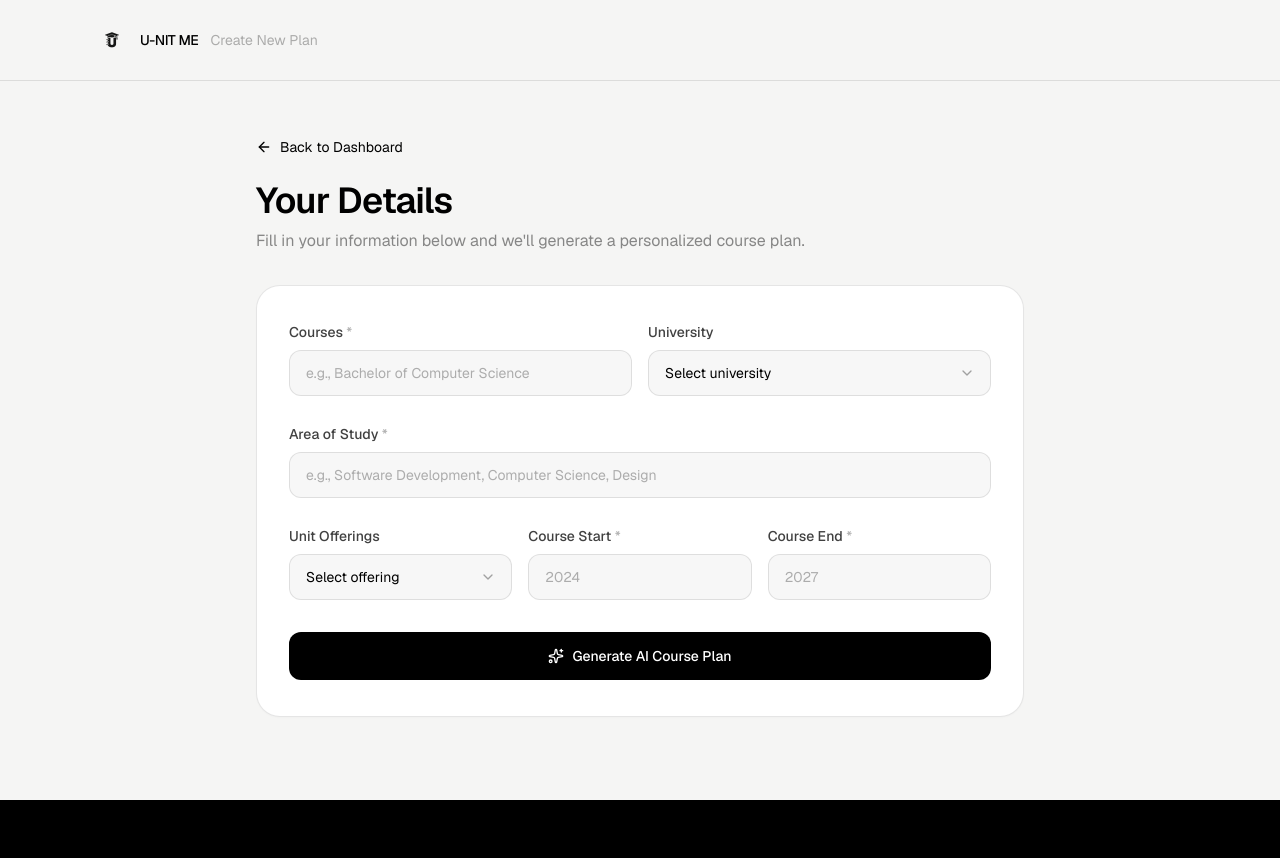
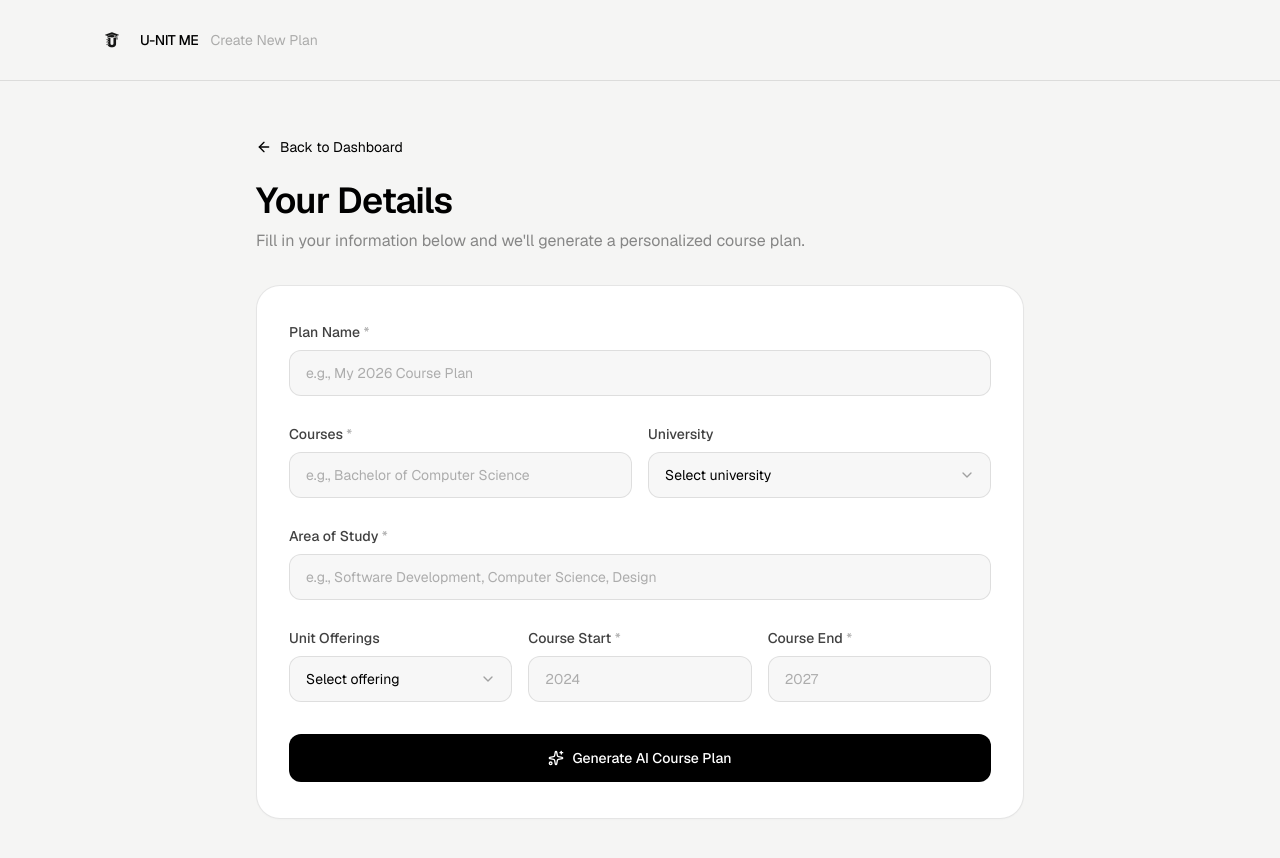
Before and after one commit to frzatla/u-nitme, a Next.js app in the folder my-app/: page /dashboard/new in a window 1280 px wide. Shown: the top 858 px of the page. Before the commit the page ends 800 px from the top, so only its background shows below. Built offline with nearby package versions, Linux system fonts and the light colour scheme; no server answers.

Commit message:
add plan name

```diff
--- a/my-app/src/app/dashboard/new/page.tsx
+++ b/my-app/src/app/dashboard/new/page.tsx
@@ -24,6 +24,7 @@ export default async function NewPlanPage() {
     const payload = {
       email,
       plan: {
+        planName: String(formData.get("planName") || ""),
         course: String(formData.get("course") || ""),
         university: String(formData.get("university") || ""),
         degree: selectedDegree,
--- a/my-app/src/app/dashboard/page.tsx
+++ b/my-app/src/app/dashboard/page.tsx
@@ -171,11 +171,12 @@ export default async function DashboardPage() {
               <div className="flex flex-col gap-7 lg:flex-row lg:items-end lg:justify-between">
                 <div>
                   <h2 className="text-[42px] font-semibold leading-none tracking-[-0.06em] text-black">
-                    {plan.course || plan.degree || "Course Plan"}
+                    {plan.planName || plan.course || plan.degree || "Course Plan"}
                   </h2>
 
                   <div className="mt-5 flex flex-wrap gap-3">
                     {[
+                      plan.planName,
                       plan.course,
                       plan.university,
                       plan.degree,
--- a/my-app/src/app/sign-in/[[...sign-in]]/page.tsx
+++ b/my-app/src/app/sign-in/[[...sign-in]]/page.tsx
@@ -13,6 +13,7 @@ export default async function Page() {
         await createProfile({
           email,
           plan: {
+            planName: "",
             course: "",
             university: "",
             degree: "",
--- a/my-app/src/components/StudentDetailsFormContent.tsx
+++ b/my-app/src/components/StudentDetailsFormContent.tsx
@@ -6,6 +6,26 @@ const inputClass =
 export default function StudentDetailsFormContent() {
   return (
     <>
+      <section>
+        <div className="grid grid-cols-1 gap-4">
+          <div>
+            <label
+              htmlFor="planName"
+              className="mb-2 block text-sm font-medium text-black/75"
+            >
+              Plan Name <span className="text-black/30">*</span>
+            </label>
+            <input
+              id="planName"
+              name="planName"
+              required
+              placeholder="e.g., My 2026 Course Plan"
+              className={inputClass}
+            />
+          </div>
+        </div>
+      </section>
+
       <section>
         <div className="grid grid-cols-1 gap-4 md:grid-cols-2">
           <div>
```
